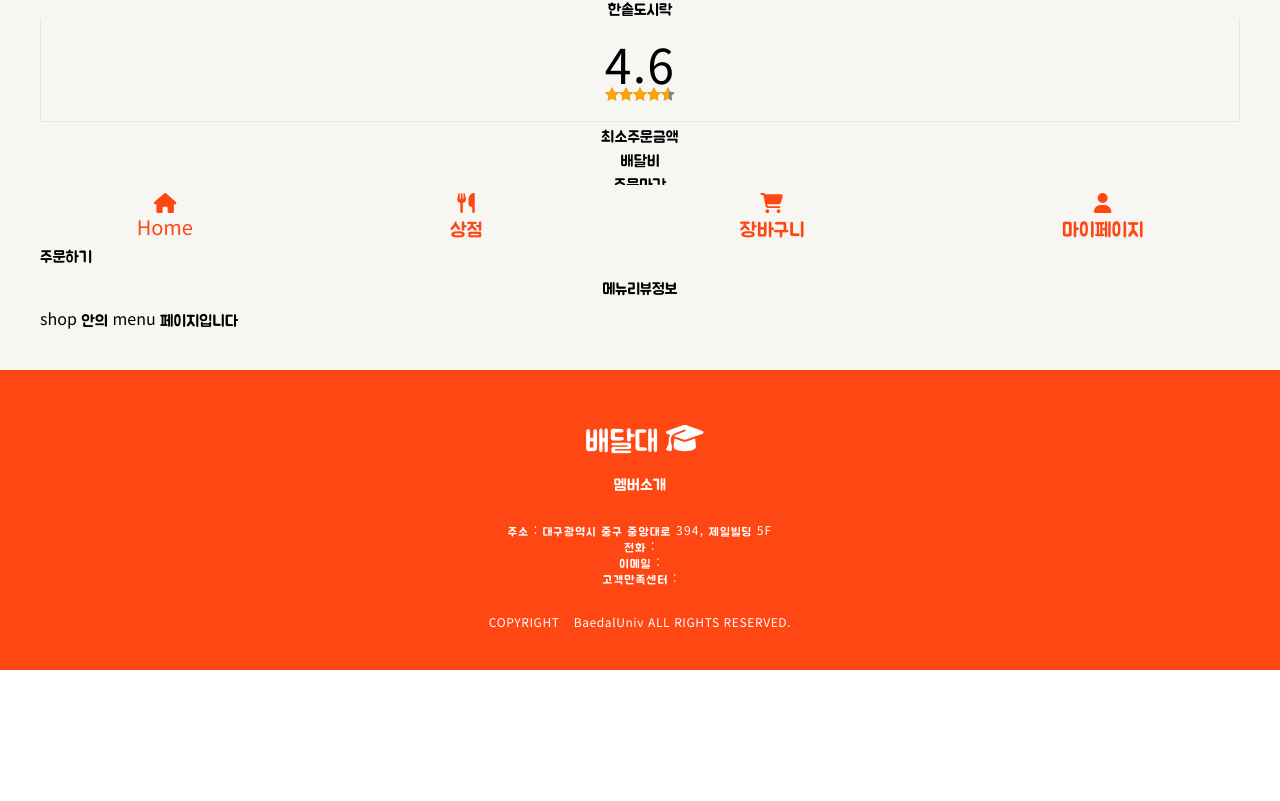
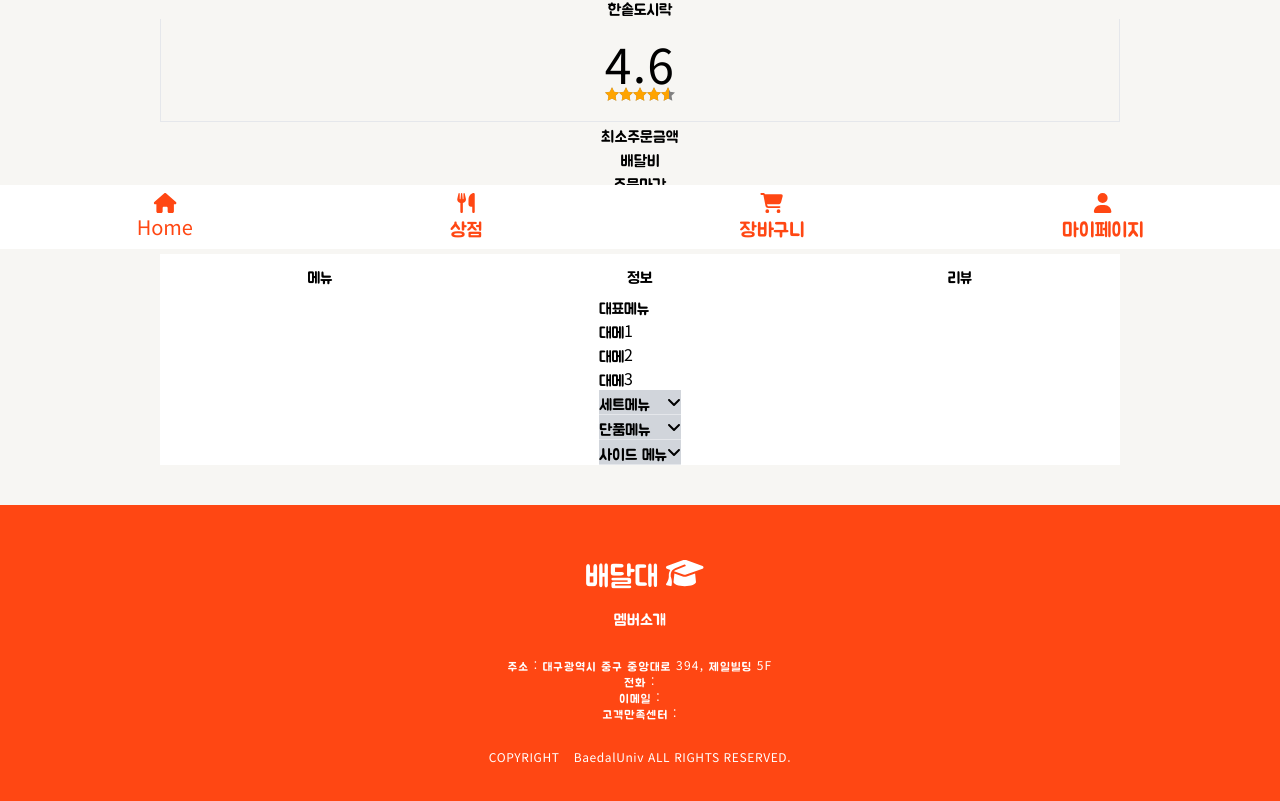
Before and after one commit to Banjae/BaedalUniv, a React (Create React App) app: page /Shop/menu in a window 1280 px wide. Shown: the part 551-1352 px from the top of the page. Before the commit the page ends 1221 px from the top, so only its background shows below. Built offline with nearby package versions, Linux system fonts and the light colour scheme.

Commit message:
01.19 작업 진행중

```diff
--- a/src/components/ShopList.js
+++ b/src/components/ShopList.js
@@ -16,11 +16,11 @@ import brand from "../assets/brand.jpg";
 const ShopList = () => {
   return (
     <>
-    <div className="flex justify-around">
-      <button>리뷰 많은 순</button>
-      <button>별점 많은 순</button>
-      <button>할인율 높은 순</button>
-    </div>
+      <div className="flex justify-around">
+        <button>리뷰 많은 순</button>
+        <button>별점 많은 순</button>
+        <button>할인율 높은 순</button>
+      </div>
       <Swiper
         slidesPerView={4}
         spaceBetween={30}
@@ -95,8 +95,4 @@ const ShopList = () => {
   );
 };
 
-const ListBt = tw.button`
-  border-
-`
-
 export default ShopList;
--- a/src/components/ShopSale.js
+++ b/src/components/ShopSale.js
@@ -11,8 +11,15 @@ import { FontAwesomeIcon } from "@fortawesome/react-fontawesome";
 import { faStar } from "@fortawesome/free-solid-svg-icons";
 // 임시 이미지
 import food from "../assets/food.jpg";
+import { useNavigate } from "react-router";
 
 const ShopSale = () => {
+  const navigate = useNavigate();
+
+  const goToShop = () => {
+    navigate("/shop");
+  };
+
   return (
     <>
       <Swiper
@@ -21,7 +28,7 @@ const ShopSale = () => {
         freeMode={true}
         className="mySwiper"
       >
-        <SwiperSlide className="SaleSwiper">
+        <SwiperSlide className="SaleSwiper" onClick={goToShop}>
           <div className="sale">
             <span className="my-0 mx-auto">할인율</span>
           </div>
--- a/src/components/ShopSchedule.js
+++ b/src/components/ShopSchedule.js
@@ -2,16 +2,17 @@ import React, { useEffect, useState } from "react";
 
 // tailwind-styled-component
 import tw from "tailwind-styled-components";
+import ShopList from "./ShopList";
 
 const ShopSchedule = () => {
-  const ShopArr = [
-    { title: "오늘1", content: false },
-    { title: "오늘2", content: false },
-    { title: "내일1", content: false },
-    { title: "내일2", content: true },
+  const shopArr = [
+    { title: "오늘 점심2", close: "몇시", pickup: "몇시" },
+    { title: "내일 점심1", close: "몇시", pickup: "몇시" },
+    { title: "오늘 점심1", close: "몇시", pickup: "몇시" },
+    { title: "내일 점심2", close: "몇시", pickup: "몇시" },
   ];
 
-  const [click, setClick] = useState(0);
+  const [click, setClick] = useState();
 
   const clickFunc = (index) => {
     setClick(index);
@@ -20,68 +21,53 @@ const ShopSchedule = () => {
   return (
     <>
       <div>
-        <ul className="flex justify-between">
-          {ShopArr.map((ele, index) => {
+        <div className="flex justify-between">
+          {shopArr.map((ele, index) => {
             return click === index ? (
-              <ScheBoxOn key={index} onClick={() => clickFunc(index)}>
-                {ele.title}
-              </ScheBoxOn>
+              <>
+                <ScheBoxOn key={index} onClick={() => clickFunc(index)}>
+                  <span>{ele.title}</span>
+                  <span>주문마감 {ele.close}</span>
+                  <span>배달 도착 {ele.pickup}</span>
+                </ScheBoxOn>
+              </>
             ) : (
-              <ScheBoxOff key={index} onClick={() => clickFunc(index)}>
-                {ele.title}
-              </ScheBoxOff>
+              <>
+                <ScheBoxOff key={index} onClick={() => clickFunc(index)}>
+                  <span>{ele.title}</span>
+                  <span>주문마감 {ele.close}</span>
+                  <span>배달 도착 {ele.pickup}</span>
+                </ScheBoxOff>
+              </>
             );
           })}
-          {/* <ScheBox onClick={clickFunc}>
-            <p>
-              오늘&nbsp;
-              <span className="font-bold">점심1</span>
-            </p>
-            <span>주문 ~11시 00분</span>
-            <span>도착 12시 10분</span>
-          </ScheBox>
-          <ScheBox onClick={clickFunc}>
-            <p>
-              오늘&nbsp;
-              <span className="font-bold">점심1</span>
-            </p>
-            <span>주문 ~11시 00분</span>
-            <span>도착 12시 10분</span>
-          </ScheBox>
-          <ScheBox onClick={setClick}>
-            <p>
-              오늘&nbsp;
-              <span className="font-bold">점심1</span>
-            </p>
-            <span>주문 ~11시 00분</span>
-            <span>도착 12시 10분</span>
-          </ScheBox>
-          <ScheBox onClick={setClick}>
-            <p>
-              오늘&nbsp;
-              <span className="font-bold">점심1</span>
-            </p>
-            <span>주문 ~11시 00분</span>
-            <span>도착 12시 10분</span>
-          </ScheBox> */}
-        </ul>
+        </div>
+        <ShopList />
       </div>
     </>
   );
 };
 
-const ScheBoxOn = tw.li`
+const ScheBoxOn = tw.div`
+  flex
+  flex-col
+  itmes-center
   rounded-lg
   bg-white
   border-2
   border-main
+  w-1/5
 `;
 
-const ScheBoxOff = tw.li`
+const ScheBoxOff = tw.div`
+  flex
+  flex-col
+  itmes-center
   rounded-lg
   bg-white
-  border
+  border-2
   border-gray-300
-`;
+  w-1/5
+  `;
 
 export default ShopSchedule;
--- a/src/pages/Home.js
+++ b/src/pages/Home.js
@@ -31,9 +31,9 @@ const Home = () => {
           <p>음식주문/ 도착 시간표</p>
           <ShopSchedule />
         </HomeBox>
-        <HomeBox>
+        {/* <HomeBox>
           <ShopList />
-        </HomeBox>
+        </HomeBox> */}
         <Banner />
       </HomeContainer>
     </>
--- a/src/pages/shop/Shop.js
+++ b/src/pages/shop/Shop.js
@@ -1,5 +1,5 @@
 // shop Detail page
-import React from "react";
+import React, { useState } from "react";
 import { Route, Routes } from "react-router";
 import { Link } from "react-router-dom";
 import ShopInfo from "./ShopInfo";
@@ -15,18 +15,25 @@ import tw from "tailwind-styled-components";
 import food from "../../assets/food.jpg";
 import OrderTable from "../../components/OrderTable";
 
-const ShopUl = tw.ul`
-  flex
-  justify-center
-  m-2
-`;
+const Detail = () => {
+  const detailArr = [
+    { title: "메뉴", link: "/shop/menu" },
+    { title: "정보", link: "/shop/info" },
+    { title: "리뷰", link: "/shop/review" },
+  ];
 
-const Detail = () => {
+  const [click, setClick] = useState();
+
+  const shopClickFunc = (index) => {
+    setClick(index);
+  };
+
   return (
     <>
+      <ShopContainer>
         <div>
           <div>
-          <img src={food} />
+            <img src={food} alt="사진" />
           </div>
         </div>
         <div className="flex-col text-center">
@@ -46,28 +53,94 @@ const Detail = () => {
           <div>사장님 한마디</div>
         </div>
 
-      <Link to="/order">주문하기</Link>
-
         <OrderTable />
-
         <ShopUl>
-        <li>
-          <Link to="/shop/menu">메뉴</Link>
+          {detailArr.map((ele, index) => {
+            return click === index ? (
+              <OnBox>
+                <Link
+                  to={ele.link}
+                  key={index}
+                  onClick={() => shopClickFunc(index)}
+                >
+                  {ele.title}
+                </Link>
+              </OnBox>
+            ) : (
+              <OffBox>
+                <Link
+                  to={ele.link}
+                  key={index}
+                  onClick={() => shopClickFunc(index)}
+                >
+                  {ele.title}
+                </Link>
+              </OffBox>
+            );
+          })}
+        </ShopUl>
+        {/* <li>
+          <Link to="/shop/menu" onClick={shopClickFunc}>
+            메뉴
+          </Link>
         </li>
         <li>
-          <Link to="/shop/review">리뷰</Link>
+          <Link to="/shop/review" onClick={shopClickFunc}>
+            리뷰
+          </Link>
         </li>
         <li>
-          <Link to="/shop/info">정보</Link>
-        </li>
-      </ShopUl>
+          <Link to="/shop/info" onClick={shopClickFunc}>
+            정보
+          </Link>
+        </li> */}
+        <div className="bg-white flex justify-center w-full">
           <Routes>
             <Route path="info" element={<ShopInfo />} />
             <Route path="menu" element={<ShopMenu />} />
             <Route path="review" element={<ShopReview />} />
           </Routes>
+        </div>
+      </ShopContainer>
     </>
   );
 };
 
+const ShopContainer = tw.div`
+  w-4/5
+  my-0
+  mx-auto
+`;
+
+const ShopUl = tw.div`
+  flex
+  justify-around
+  items-center
+  mt-3
+`;
+
+const OnBox = tw.div`
+  w-1/3
+  h-10
+  flex
+  justify-center
+  items-center
+  border-t-2
+  border-t-main
+  border-b-2
+  border-b-white
+  bg-white
+`;
+
+const OffBox = tw.div`
+  w-1/3
+  h-10
+  flex
+  justify-center
+  items-center
+  border-t-2
+  border-white
+  bg-white
+`;
+
 export default Detail;
--- a/src/pages/shop/ShopInfo.js
+++ b/src/pages/shop/ShopInfo.js
@@ -1,7 +1,12 @@
 import React from "react";
+
+// tailwind-styled-component
+import tw from "tailwind-styled-components";
+
 
 const ShopInfo = () => {
   return <div>shop 안의 info 페이지입니다.</div>;
 };
 
+
 export default ShopInfo;
--- a/src/pages/shop/ShopMenu.js
+++ b/src/pages/shop/ShopMenu.js
@@ -1,7 +1,103 @@
-import React from "react";
+import React, { useState } from "react";
+
+// FontAwesome Icon 적용
+import { FontAwesomeIcon } from "@fortawesome/react-fontawesome";
+import { faAngleUp } from "@fortawesome/free-solid-svg-icons";
+import { faAngleDown } from "@fortawesome/free-solid-svg-icons";
+
+// tailwind-styled-component
+import tw from "tailwind-styled-components";
 
 const ShopMenu = () => {
-  return <div>shop 안의 menu 페이지입니다</div>;
+  const [tpOpen, setTpOpen] = useState(true);
+  const [mdOpen, setMdOpen] = useState(true);
+  const [btOpen, setBtOpen] = useState(true);
+
+  return (
+    <>
+      <MenuContainer>
+        <div>
+          <p>대표메뉴</p>
+          <div>대메1</div>
+          <div>대메2</div>
+          <div>대메3</div>
+        </div>
+        <div>
+          <MenuTitle
+            onClick={() => {
+              setTpOpen(!tpOpen);
+            }}
+          >
+            <p className="block">세트메뉴</p>
+            {tpOpen === true ? (
+              <FontAwesomeIcon icon={faAngleDown} />
+            ) : (
+              <FontAwesomeIcon icon={faAngleUp} />
+            )}
+          </MenuTitle>
+          <div className={tpOpen === true ? "hidden" : "block"}>
+            <div>메뉴1</div>
+            <div>메뉴2</div>
+            <div>메뉴3</div>
+            <div>메뉴4</div>
+          </div>
+        </div>
+        <div>
+          <MenuTitle
+            onClick={() => {
+              setMdOpen(!mdOpen);
+            }}
+          >
+            <p className="block">단품메뉴</p>
+            {mdOpen === true ? (
+              <FontAwesomeIcon icon={faAngleDown} />
+            ) : (
+              <FontAwesomeIcon icon={faAngleUp} />
+            )}
+          </MenuTitle>
+          <div className={mdOpen === true ? "hidden" : "block"}>
+            <div>메뉴1</div>
+            <div>메뉴2</div>
+            <div>메뉴3</div>
+            <div>메뉴4</div>
+          </div>
+        </div>{" "}
+        <div>
+          <MenuTitle
+            onClick={() => {
+              setBtOpen(!btOpen);
+            }}
+          >
+            <p className="block">사이드 메뉴</p>
+            {btOpen === true ? (
+              <FontAwesomeIcon icon={faAngleDown} />
+            ) : (
+              <FontAwesomeIcon icon={faAngleUp} />
+            )}
+          </MenuTitle>
+          <div className={btOpen === true ? "hidden" : "block"}>
+            <div>메뉴1</div>
+            <div>메뉴2</div>
+            <div>메뉴3</div>
+            <div>메뉴4</div>
+          </div>
+        </div>
+      </MenuContainer>
+    </>
+  );
 };
 
+const MenuContainer = tw.div`
+
+`;
+
+const MenuTitle = tw.div`
+  flex
+  justify-between
+  items-center
+  bg-gray-300
+  border-b
+  border-b-black-400
+`;
+
 export default ShopMenu;
```
Also changed, not shown: src/components/FixMenu.js (+21 -21 lines), src/components/SearchBar.js (+24 -13 lines), src/pages/mypage/Modal.js (+5 -6 lines). Lines whose indentation alone changed are shown as unchanged.
